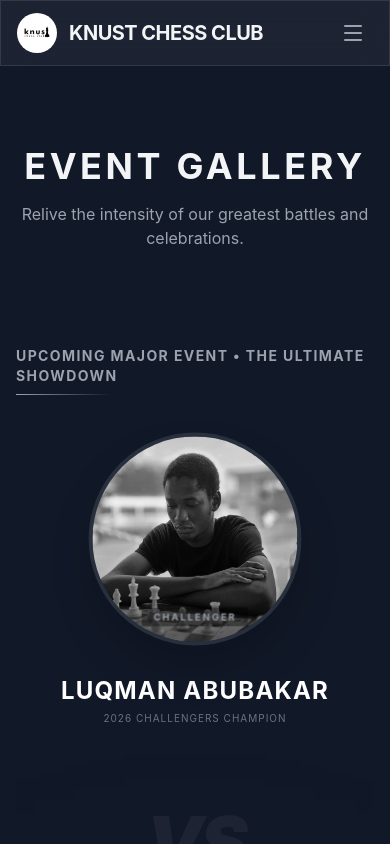
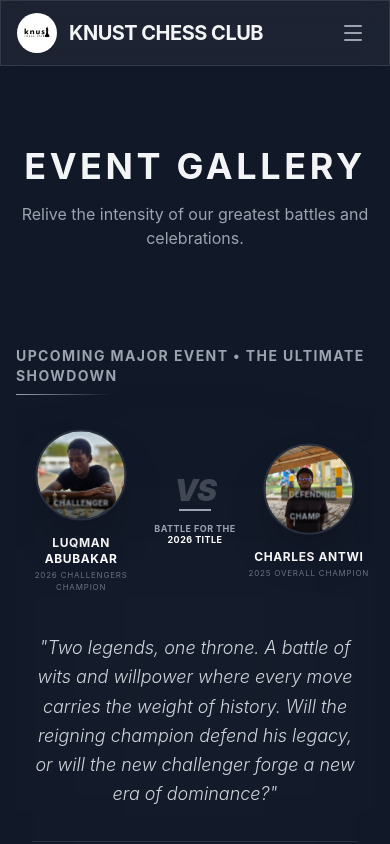
Before and after one commit to ALpatson/knust_chess_website, a React (Vite) app: page /events in a window 390 px wide. Shown: the top 844 px of the page. Built offline with nearby package versions, Linux system fonts and the light colour scheme.

Commit message:
Make Luqman vs Charles Title Match cards side-by-side on mobile screens

```diff
--- a/src/pages/Events.jsx
+++ b/src/pages/Events.jsx
@@ -93,60 +93,60 @@ const Events = () => {
           <div className="h-px w-24 bg-gradient-to-r from-chess-accent to-transparent" />
         </div>
 
-        <div className="flex flex-col lg:flex-row items-center justify-center gap-12 lg:gap-24 relative z-10">
+        <div className="flex flex-row items-center justify-center gap-2 sm:gap-8 lg:gap-24 relative z-10">
           {/* Champion 1: Luqman */}
           <motion.div
-            initial={{ opacity: 0, x: -50 }}
+            initial={{ opacity: 0, x: -20 }}
             whileInView={{ opacity: 1, x: 0 }}
             viewport={{ once: true }}
-            className="flex flex-col items-center gap-6 group"
+            className="flex flex-col items-center gap-3 sm:gap-6 group flex-1 max-w-[160px] sm:max-w-[240px]"
           >
-            <div className="w-56 h-56 rounded-full border-4 border-white/10 overflow-hidden relative group-hover:border-chess-accent transition-all duration-500 shadow-2xl scale-95 group-hover:scale-100">
-              <img src="/legends/Luqman_Abubakar.jpeg" alt="Luqman Abubakar" className="w-full h-full object-cover grayscale group-hover:grayscale-0 transition-all duration-700" />
+            <div className="w-24 h-24 sm:w-44 sm:h-44 md:w-56 md:h-56 rounded-full border-2 sm:border-4 border-white/10 overflow-hidden relative group-hover:border-chess-accent transition-all duration-500 shadow-2xl scale-95 group-hover:scale-100">
+              <img src="/legends/Luqman_Abubakar.jpeg" alt="Luqman Abubakar" className="w-full h-full object-cover grayscale-0 sm:grayscale sm:group-hover:grayscale-0 transition-all duration-700" />
               <div className="absolute inset-0 bg-gradient-to-t from-black/80 via-transparent to-transparent opacity-60" />
-              <div className="absolute bottom-4 left-0 right-0 text-center">
-                <span className="text-[10px] font-bold uppercase tracking-[0.2em] text-chess-accent bg-black/40 px-3 py-1 backdrop-blur-sm">Challenger</span>
+              <div className="absolute bottom-2 sm:bottom-4 left-0 right-0 text-center">
+                <span className="text-[8px] sm:text-[10px] font-bold uppercase tracking-wider text-chess-accent bg-black/50 px-2 py-0.5 sm:px-3 sm:py-1 backdrop-blur-sm">Challenger</span>
               </div>
             </div>
             <div className="text-center">
-              <h3 className="text-2xl font-bold uppercase tracking-wider text-white">Luqman Abubakar</h3>
-              <p className="text-[10px] uppercase tracking-widest text-gray-500 mt-1">2026 Challengers Champion</p>
+              <h3 className="text-xs sm:text-xl md:text-2xl font-bold uppercase tracking-wider text-white">Luqman Abubakar</h3>
+              <p className="text-[8px] sm:text-[10px] uppercase tracking-widest text-gray-500 mt-0.5 sm:mt-1">2026 Challengers Champion</p>
             </div>
           </motion.div>
 
           {/* VS Divider */}
-          <div className="flex flex-col items-center gap-2 py-8">
+          <div className="flex flex-col items-center gap-1 sm:gap-2 py-2 sm:py-8 flex-shrink-0">
             <motion.div
               initial={{ opacity: 0, scale: 0.5 }}
               whileInView={{ opacity: 1, scale: 1 }}
               viewport={{ once: true }}
-              className="text-7xl md:text-9xl font-black text-white/5 italic select-none tracking-tighter leading-none"
+              className="text-3xl sm:text-7xl md:text-9xl font-black text-white/20 sm:text-white/5 italic select-none tracking-tighter leading-none"
             >
               VS
             </motion.div>
-            <div className="w-20 h-1 bg-chess-accent" />
-            <p className="text-xs uppercase tracking-[0.4em] font-bold text-chess-accent mt-4 text-center leading-relaxed">
-              Battle for the <br /><span className="text-white">2026 University Title</span>
+            <div className="w-8 sm:w-20 h-0.5 sm:h-1 bg-chess-accent" />
+            <p className="text-[9px] sm:text-xs uppercase tracking-wider sm:tracking-[0.4em] font-bold text-chess-accent mt-2 text-center leading-tight sm:leading-relaxed">
+              Battle for the <br /><span className="text-white">2026 Title</span>
             </p>
           </div>
 
           {/* Champion 2: Charles */}
           <motion.div
-            initial={{ opacity: 0, x: 50 }}
+            initial={{ opacity: 0, x: 20 }}
             whileInView={{ opacity: 1, x: 0 }}
             viewport={{ once: true }}
-            className="flex flex-col items-center gap-6 group"
+            className="flex flex-col items-center gap-3 sm:gap-6 group flex-1 max-w-[160px] sm:max-w-[240px]"
           >
-            <div className="w-56 h-56 rounded-full border-4 border-white/10 overflow-hidden relative group-hover:border-chess-accent transition-all duration-500 shadow-2xl scale-95 group-hover:scale-100">
-              <img src="/legends/KCC_Champ.jpeg" alt="Amoani Charles Antwi" className="w-full h-full object-cover grayscale group-hover:grayscale-0 transition-all duration-700" />
+            <div className="w-24 h-24 sm:w-44 sm:h-44 md:w-56 md:h-56 rounded-full border-2 sm:border-4 border-white/10 overflow-hidden relative group-hover:border-chess-accent transition-all duration-500 shadow-2xl scale-95 group-hover:scale-100">
+              <img src="/legends/KCC_Champ.jpeg" alt="Amoani Charles Antwi" className="w-full h-full object-cover grayscale-0 sm:grayscale sm:group-hover:grayscale-0 transition-all duration-700" />
               <div className="absolute inset-0 bg-gradient-to-t from-black/80 via-transparent to-transparent opacity-60" />
-              <div className="absolute bottom-4 left-0 right-0 text-center">
-                <span className="text-[10px] font-bold uppercase tracking-[0.2em] text-chess-accent bg-black/40 px-3 py-1 backdrop-blur-sm">Defending Champion</span>
+              <div className="absolute bottom-2 sm:bottom-4 left-0 right-0 text-center">
+                <span className="text-[8px] sm:text-[10px] font-bold uppercase tracking-wider text-chess-accent bg-black/50 px-2 py-0.5 sm:px-3 sm:py-1 backdrop-blur-sm">Defending Champ</span>
               </div>
             </div>
             <div className="text-center">
-              <h3 className="text-2xl font-bold uppercase tracking-wider text-white">Amoani Charles Antwi</h3>
-              <p className="text-[10px] uppercase tracking-widest text-gray-500 mt-1">2025 Overall Champion</p>
+              <h3 className="text-xs sm:text-xl md:text-2xl font-bold uppercase tracking-wider text-white">Charles Antwi</h3>
+              <p className="text-[8px] sm:text-[10px] uppercase tracking-widest text-gray-500 mt-0.5 sm:mt-1">2025 Overall Champion</p>
             </div>
           </motion.div>
         </div>
```
